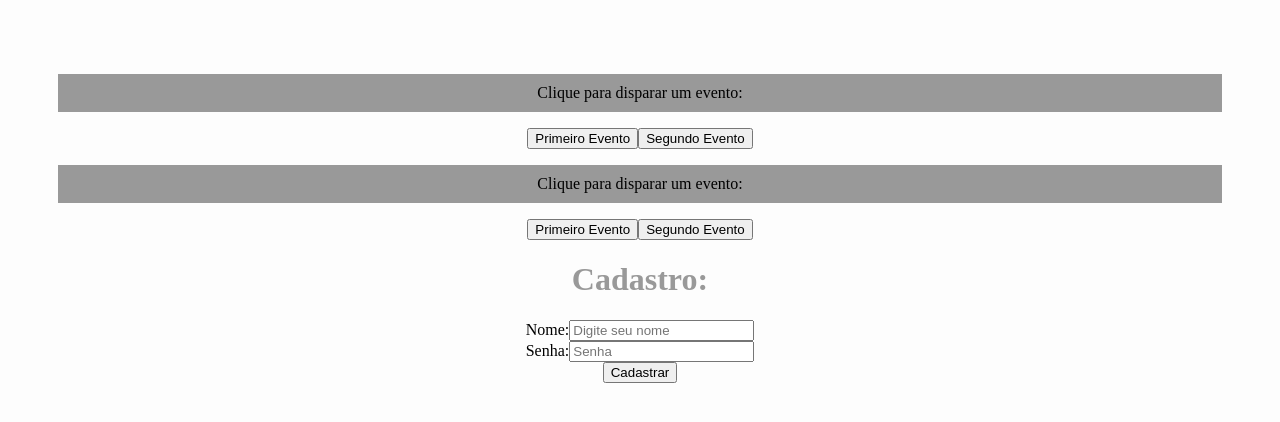
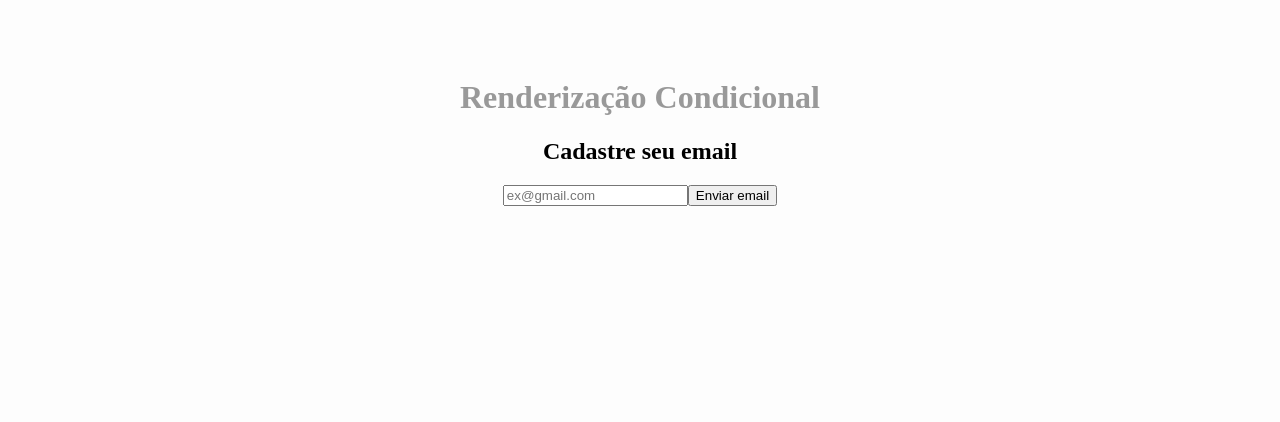
Before and after one commit to ThiagoCMAraujo/ReactProject, a React (Create React App) app in the folder react-project/: page / in a window 1280 px wide. Shown: the top 422 px of the page. Built offline with nearby package versions, Linux system fonts and the light colour scheme.

Commit message:
renderização condicional

```diff
--- a/react-project/src/App.js
+++ b/react-project/src/App.js
@@ -1,9 +1,5 @@
 import './App.css';
-import Frase from './components/Frase';
-import Eventos from './components/Eventos'
-import List from './components/List'
-import HelloWorld from './components/HelloWorld';
-import Forms from './components/Forms';
+import Condicional from './components/Condicional';
 
 
 
@@ -11,10 +7,8 @@ function App() {
     const nome = "teste";
     return (
         <div className="App">
-                <Eventos numero = "1"/>
-                <Eventos numero = "2"/>
-                <Forms/>
-
+            <h1>Renderização Condicional</h1>
+            <Condicional/>
         </div>
     );
 }
--- /dev/null
+++ b/react-project/src/components/Condicional.js
@@ -0,0 +1,32 @@
+import {useState} from 'react'
+
+function Condicional() {
+
+    const[email, setEmail] = useState()
+    const[userEmail, setUserEmail] = useState()
+
+    function enviarEmail(e){
+        e.preventDefault()
+        setUserEmail(email)
+    }
+
+    function limparEmail(){
+        setUserEmail('')
+    }
+    return (
+        <div>
+            <h2>Cadastre seu email</h2>
+            <form action="">
+                <input type="email" placeholder="ex@gmail.com" onChange={(e)=> setEmail(e.target.value)} />
+                <button onClick={enviarEmail}>Enviar email</button>
+                {userEmail && (
+                    <div>
+                        <p>Email: {userEmail}</p>
+                        <button onClick={limparEmail}>Limpar email</button>
+                    </div>
+                )}
+            </form>
+        </div>
+    )
+}
+export default Condicional;
--- a/react-project/src/components/Frase.js
+++ /dev/null
@@ -1,9 +0,0 @@
-import styles from './Frase.module.css'
-function Frase() {
-    return(
-    <div className={styles.fraseContainer}>
-        <p className={styles.fraseContent}>Componente de Frase</p>
-    </div>
-    )
-}
-export default Frase;
--- a/react-project/src/components/HelloWorld.js
+++ /dev/null
@@ -1,12 +0,0 @@
-import Frase from './Frase'
-
-function HelloWorld() {
-    return (
-        <div>
-            <Frase />
-            <p>Hello World</p>
-        </div>
-    )
-}
-
-export default HelloWorld;
--- a/react-project/src/components/Item.js
+++ /dev/null
@@ -1,20 +0,0 @@
-import PropTypes from 'prop-types'
-
-function Item({marca, anoLancamento}){
-return(
-    <>
-    <li>{marca} - {anoLancamento}</li>
-    </>
-)
-}
-
-Item.propTypes = {
-    marca: PropTypes.string.isRequired,
-    anoLancamento: PropTypes.number,
-    }
-
-Item.defaultProps = {
-    marca: "Faltou a marca",
-    anoLancamento: 1000,
-}
-export default Item;
--- a/react-project/src/components/List.js
+++ /dev/null
@@ -1,18 +0,0 @@
-
-import Item from './Item'
-
-function List() {
-    return (
-        <>
-            <h1>Lista</h1>
-            <ul>
-                <Item marca="Fiat" anoLancamento={1985}/>
-                <Item marca="Toytota" anoLancamento={1985}/>
-                <Item/>
-
-            </ul>
-        </>
-    )
-}
-
-export default List;
```
Also changed, not shown: react-project/src/components/SayMyName.js (deleted, +0 -8 lines).
